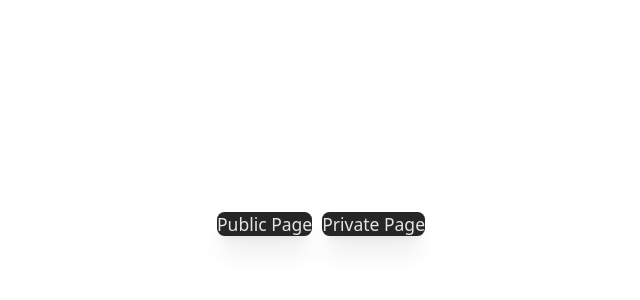
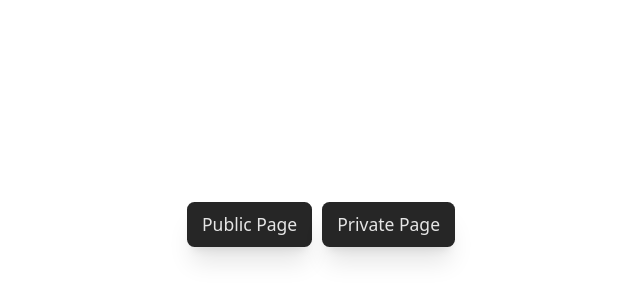
Before and after one commit to Soum-ik/Lantabur-Softech-task, a Next.js app: page / in a window 1280 px wide. Shown: the part 176-476 px from the top of the page, without its empty margins (319-959 px from the left). Built offline with nearby package versions, Linux system fonts and the light colour scheme.

Commit message:
change link

```diff
--- a/src/Components/button.jsx
+++ /dev/null
@@ -1,14 +0,0 @@
-import Link from "next/link";
-import React from "react";
-
-export default function Button({ link, text }) {
-  return (
-    <Link
-      href={link}
-      className="group relative h-8 w-32 p-2 overflow-hidden rounded-md bg-neutral-800 shadow-xl text-sm font-medium select-none text-neutral-200"
-    >
-      {text}
-      <div className="absolute inset-0 h-full w-full scale-0 rounded-md transition-all duration-300 group-hover:scale-100 group-hover:bg-white/30"></div>
-    </Link>
-  );
-}
--- a/src/app/login/page.jsx
+++ b/src/app/login/page.jsx
@@ -1,11 +1,11 @@
 "use client";
-
 import { useRouter } from "next/navigation";
 import { useState } from "react";
 import toast, { Toaster } from "react-hot-toast";
 
+
 export default function Login() {
-  const router = useRouter();
+  const router = useRouter()
   const [form, setForm] = useState({
     name: "",
     email: "test@gmail.com",
--- a/src/app/page.jsx
+++ b/src/app/page.jsx
@@ -1,10 +1,9 @@
-import Button from "../Components/button";
 
 export default function Home() {
   return (
-    <div className=" space-x-2 ">
-      <Button text={"Public Page"} link={"/public"} />
-      <Button text={"Private Page"} link={"/private"} />
+    <div className=" space-x-2 flex ">
+      <a className=" px-3 py-2 text-center overflow-hidden rounded-md bg-neutral-800 shadow-xl text-sm font-medium select-none text-neutral-200" href="/public"> Public Page</a>
+      <a className=" px-3 py-2 text-center overflow-hidden rounded-md bg-neutral-800 shadow-xl text-sm font-medium select-none text-neutral-200" href="/private"> Private Page </a>
     </div>
   );
 }
--- a/src/app/private/page.jsx
+++ b/src/app/private/page.jsx
@@ -12,13 +12,10 @@ export default function Page() {
     }
   }
   return (
-    <div className=" space-x-3 flex items-center ">
-      This is a private page
-      {/* <Button text={"Home Page"} link={"/"} /> */}
-      <button onClick={logout} className="group relative h-8 w-32   overflow-hidden rounded-md bg-neutral-800 shadow-xl text-sm font-medium select-none text-neutral-200">
-        Log Out
-        <div className="absolute inset-0 h-full w-full scale-0 rounded-md transition-all duration-300 group-hover:scale-100 group-hover:bg-white/30"></div>
-      </button>
+    <div className=" space-x-2">
+      <span>This is a Private page</span>
+      <a onClick={logout} className=" px-3 py-2 text-center overflow-hidden rounded-md bg-neutral-800 shadow-xl text-sm font-medium select-none text-neutral-200" href="/">  Log Out</a>
+
     </div>
   );
 }
--- a/src/app/public/page.jsx
+++ b/src/app/public/page.jsx
@@ -1,11 +1,10 @@
-import React from "react";
-import Button from "../../Components/button";
 
 export default function Page() {
   return (
-    <div className="">
+    <div className=" space-x-2">
       <span>This is a public page</span>
-      <Button text={"Home Page"} link={"/"} />
+      <a className=" px-3 py-2 text-center overflow-hidden rounded-md bg-neutral-800 shadow-xl text-sm font-medium select-none text-neutral-200" href="/"> Home Page</a>
+
     </div>
   );
 }
```
